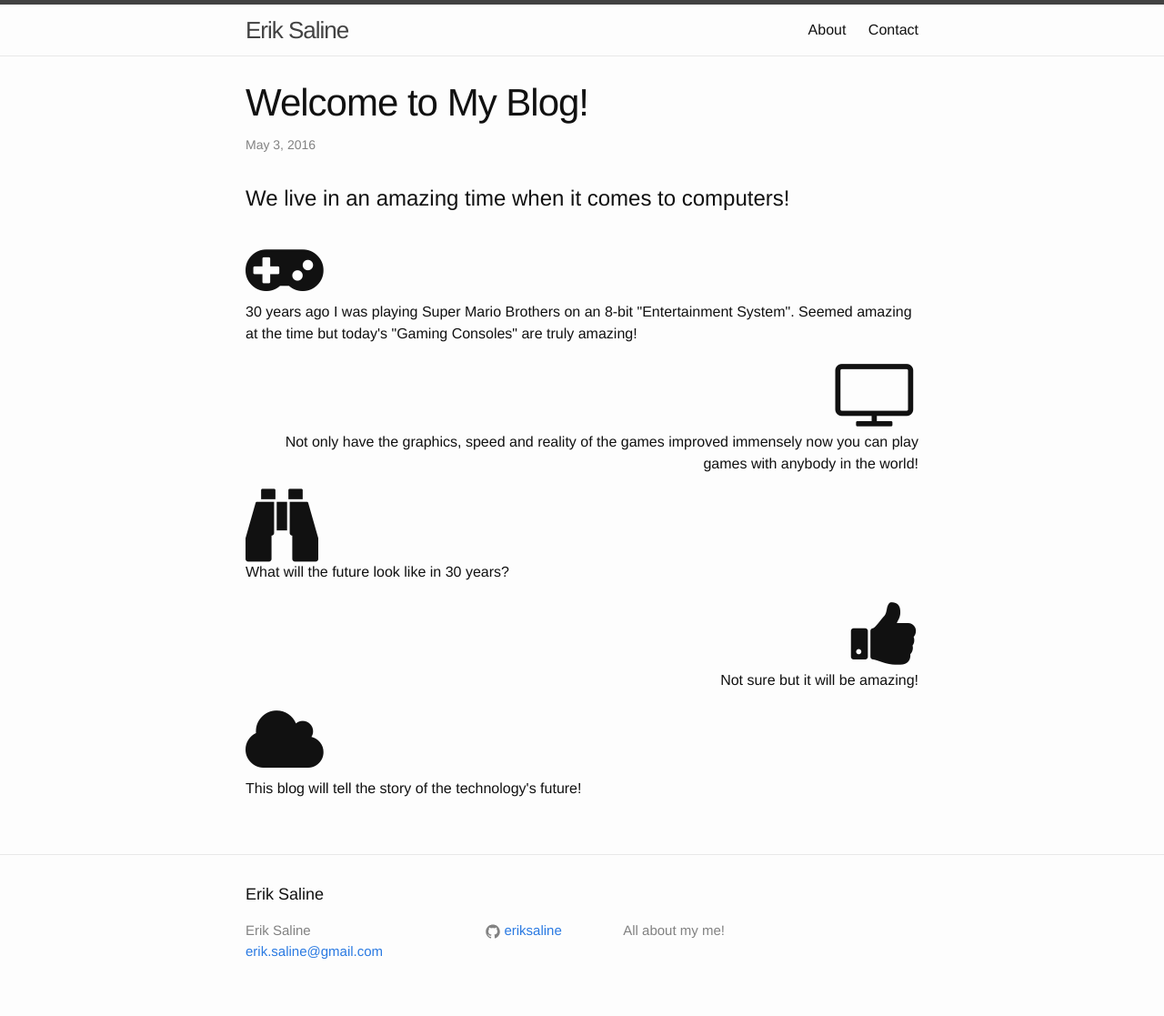
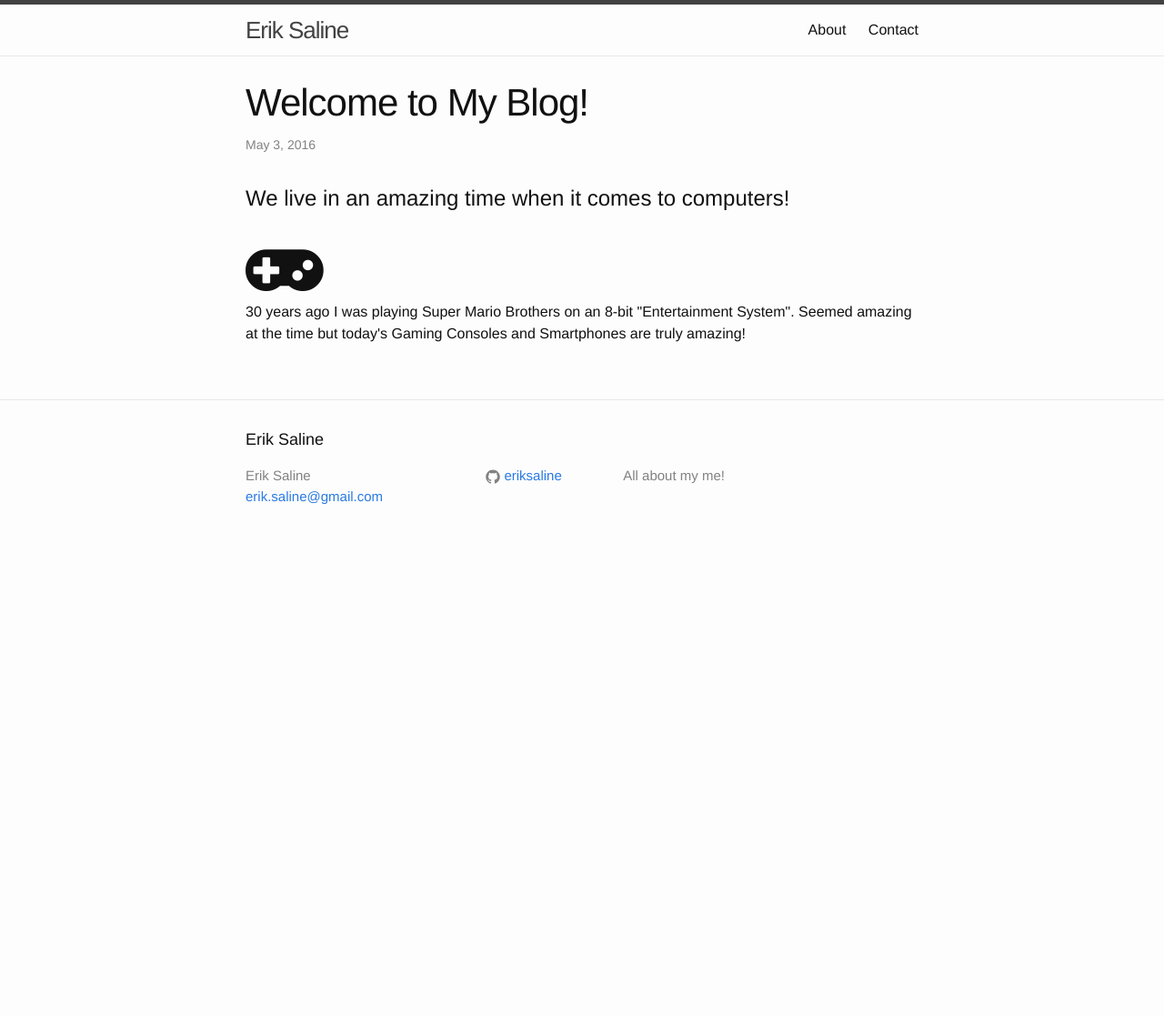
Before and after one commit to eriksaline/eriksaline.github.io, a Jekyll site: the page built from _posts/2016-05-03-welcome-to-myblog.markdown, in a window 1280 px wide. Shown: the whole page at 91% size. Built offline with Jekyll 4.4.1, drawn with Linux system fonts in a browser that asks for light colours; nearby versions of some CDN libraries; comment, search, counter and statistics services are not loaded; after the commit the page ends 900 px from its top, so only the background shows below that.

Commit message:
Updating content and grammar

```diff
--- a/_posts/2016-05-03-welcome-to-myblog.markdown
+++ b/_posts/2016-05-03-welcome-to-myblog.markdown
@@ -9,35 +9,6 @@ date:   2016-05-03 11:40:11 -0700
     <i class="fa fa-gamepad fa-5x" aria-hidden="true"></i>
     <p>
         30 years ago I was playing Super Mario Brothers on an 8-bit "Entertainment System".  Seemed amazing at the time
-        but today's "Gaming Consoles" are truly amazing!
+        but today's Gaming Consoles and Smartphones are truly amazing!
     </p>
 </div>
-
-<div align="right">
-    <i class="fa fa-television fa-5x" aria-hidden="true"></i>
-    <p>
-        Not only have the graphics, speed and reality of the games improved immensely now you can play games with anybody in the world!
-    </p>
-</div>
-
-<div>
-    <i class="fa fa-binoculars fa-5x" aria-hidden="true"></i>
-
-    <p>
-        What will the future look like in 30 years?
-    </p>
-</div>
-
-<div align="right">
-    <i class="fa fa-thumbs-up fa-5x" aria-hidden="true"></i>
-    <p>
-        Not sure but it will be amazing!
-    </p>
-</div>
-
-<div>
-    <i class="fa fa-cloud fa-5x" aria-hidden="true"></i>
-    <p>
-        This blog will tell the story of the technology's future!
-    </p>
-</div>
```
Also changed, not shown: _posts/2016-05-08-my-favorite-questions.markdown (+5 -16 lines).
